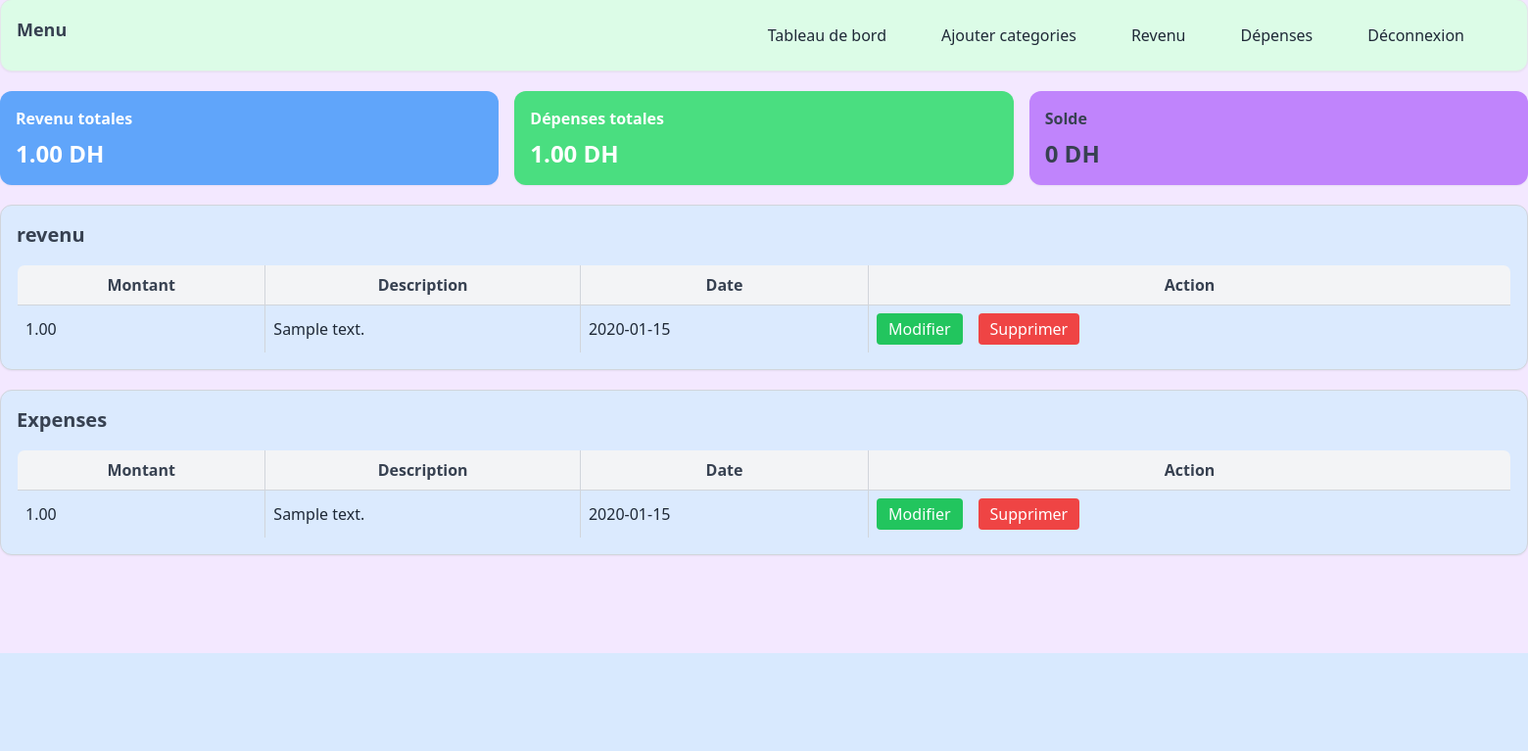
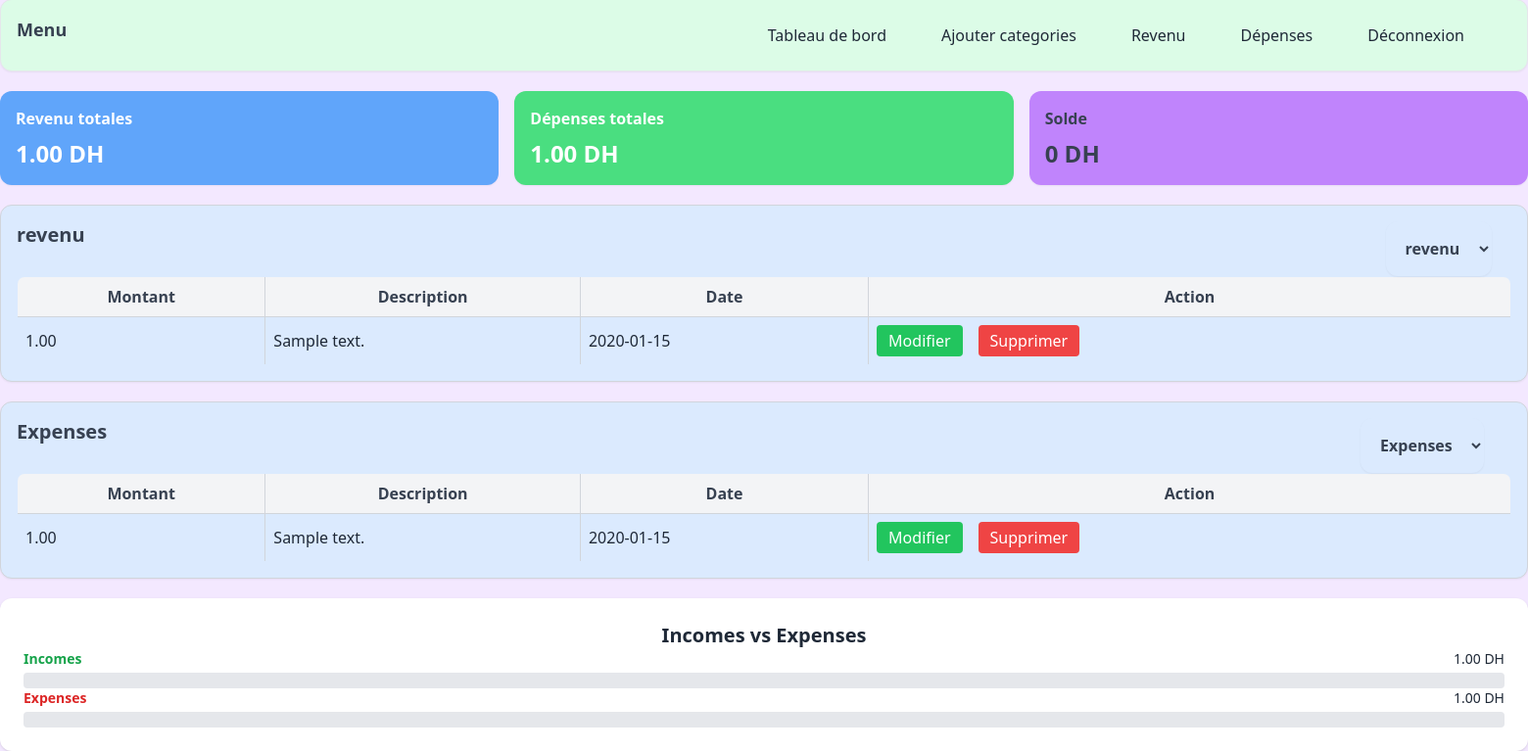
Before and after one commit to khaoula-khaldi/smart_wallet02, a PHP site: page /dashbord.php in a window 1560 px wide. Shown: the part 133-900 px from the top of the page at 98% size. Before the commit the page ends 800 px from the top, so only its background shows below. Run offline with PHP 8.4, Linux system fonts and the light colour scheme; the visitor is signed in with stand-in values (Sample User, id 1); tables that the repository leaves empty hold one stand-in row (values such as "Sample post"); some libraries are stand-ins or nearby versions.

Commit message:
ajouter le graphe dashbord

```diff
--- a/dashbord.php
+++ b/dashbord.php
@@ -11,6 +11,7 @@ $rowEx=$afficahgeExObj->affichageEx($user_id);
 
 $afficahgeExObj=new incomes ($pdo);
 $rowIn=$afficahgeExObj->affichageIn($user_id);
+
 ?>
 
 
@@ -64,11 +65,12 @@ $rowIn=$afficahgeExObj->affichageIn($user_id);
       </main>
 
           <section class="border border-gray-300 rounded-xl shadow-sm bg-blue-100 p-4">
+            <div class="flex flex-row gap-[83rem]">
           <h2 class="text-xl font-bold text-gray-700 mb-4">revenu</h2>
-          <!-- <select name="type" >
+           <select name="type" class=" font-bold text-gray-700  border-gray-300 rounded-xl shadow-sm bg-blue-100 p-4">
             <option value="revenu">revenu</option>
-            <option value="despenses">despenses</option>
-          </select> -->
+
+          </select></div>
 
           <table class="w-full border border-gray-300 rounded-lg overflow-hidden">
             <thead class="bg-gray-100 text-gray-700 border-b border-gray-300">
@@ -108,8 +110,13 @@ $rowIn=$afficahgeExObj->affichageIn($user_id);
         </section>
 
 
-                <section class="border border-gray-300 rounded-xl shadow-sm bg-blue-100 p-4">
+        <section class="border border-gray-300 rounded-xl shadow-sm bg-blue-100 p-4">
+            <div class="flex flex-row gap-[80rem]">
           <h2 class="text-xl font-bold text-gray-700 mb-4">Expenses</h2>
+           <select name="type" class=" font-bold text-gray-700  border-gray-300 rounded-xl shadow-sm bg-blue-100 p-4">
+            <option value="Expenses">Expenses</option>
+
+          </select></div>
 
           <table class="w-full border border-gray-300 rounded-lg overflow-hidden">
             <thead class="bg-gray-100 text-gray-700 border-b border-gray-300">
@@ -148,6 +155,37 @@ $rowIn=$afficahgeExObj->affichageIn($user_id);
           </table>
         </section>
 
+    <div class=" bg-white p-6 rounded-xl shadow ">
+
+    <h2 class="text-xl font-bold text-center">Incomes vs Expenses</h2>
+<?php $incomePercent=$solde > 0 ? ($montantTotalIn / $solde) * 100 : 0; ?>
+    <!-- Incomes -->
+    <div>
+        <div class="flex justify-between text-sm mb-1">
+            <span class="font-semibold text-green-600">Incomes</span>
+            <span> <?php echo $montantTotalIn ?>  DH</span>
+        </div>
+        <div class="w-full bg-gray-200 rounded h-4">
+            <div class="bg-green-500 h-4 rounded"
+                 style="width: <?php echo $incomePercent ?>%"></div>
+        </div>
+    </div>
+<?php $expensePercent=$solde > 0 ? ($montantTotalEx / $solde) * 100 : 0; ?>
+    <!-- Expenses -->
+    <div>
+        <div class="flex justify-between text-sm mb-1">
+            <span class="font-semibold text-red-600">Expenses</span>
+            <span> <?php echo $montantTotalEx ?> DH</span>
+        </div>
+        <div class="w-full bg-gray-200 rounded h-4">
+            <div class="bg-red-500 h-4 rounded"
+                 style="width: <?php echo $expensePercent ?>%"></div>
+        </div>
+    </div>
+
+</div>
+
+
 
 
 </body>
```
